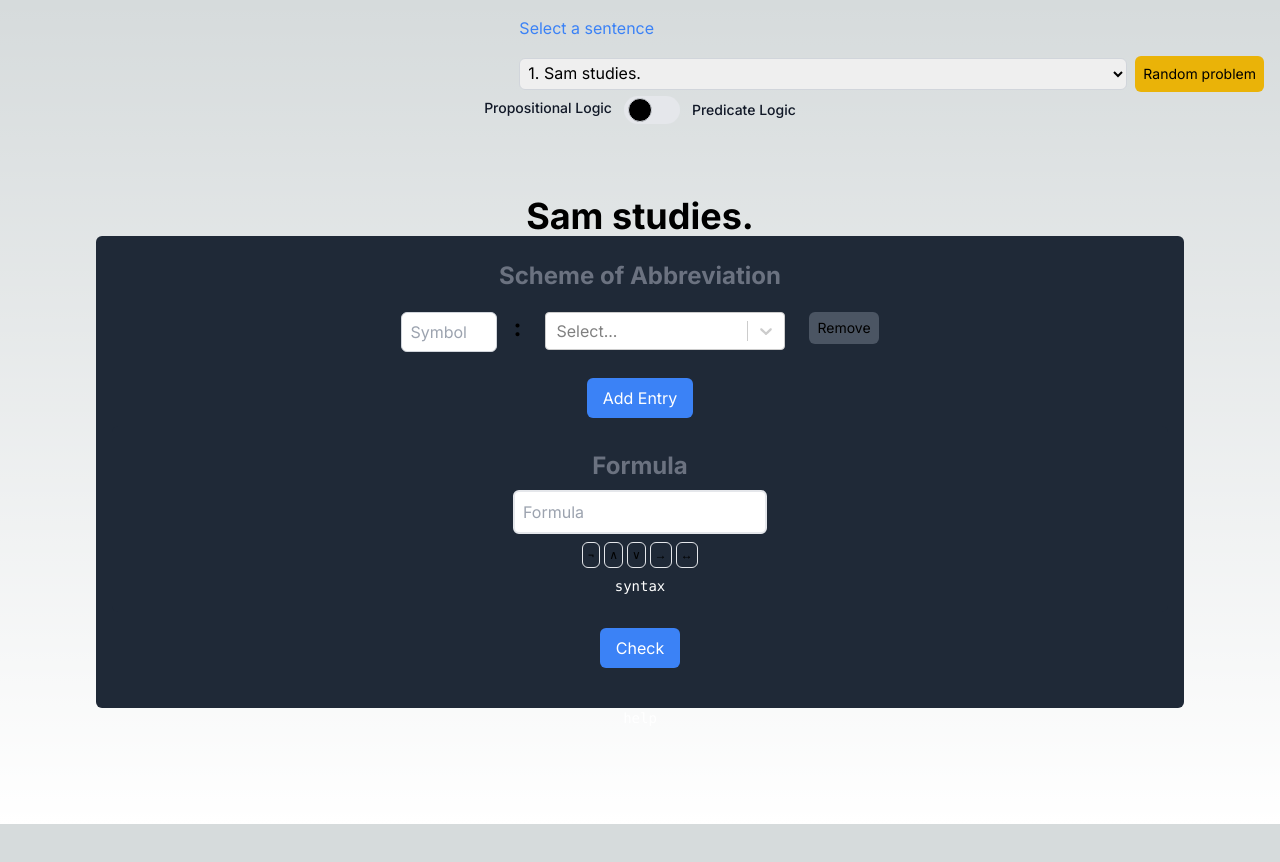
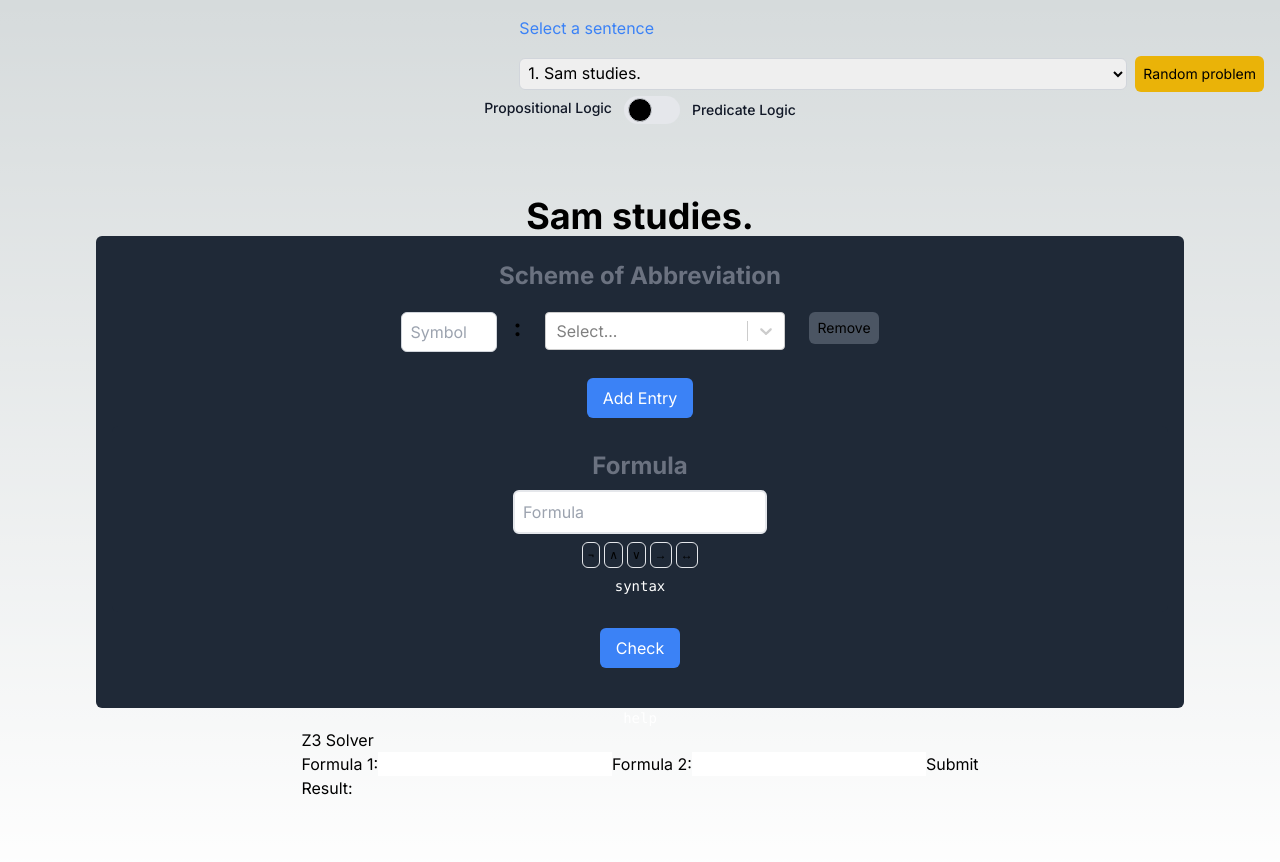
Before and after one commit to brianrabern/symbolify_it, a Next.js app: page / in a window 1280 px wide. Shown: the top 862 px of the page. Before the commit the page ends 824 px from the top, so only its background shows below. Built offline with nearby package versions, Linux system fonts and the light colour scheme.

Commit message:
testing z3

```diff
--- /dev/null
+++ b/app/Z3SolverForm.js
@@ -0,0 +1,56 @@
+// Z3SolverForm.js
+
+import React, { useState } from "react";
+
+const Z3SolverForm = () => {
+  const [formula1, setFormula1] = useState("");
+  const [formula2, setFormula2] = useState("");
+  const [result, setResult] = useState("");
+
+  const handleSubmit = async (e) => {
+    e.preventDefault();
+
+    try {
+      const response = await fetch("/api/z3solver", {
+        method: "POST",
+        headers: {
+          "Content-Type": "application/json",
+        },
+        body: JSON.stringify({ formula1, formula2 }),
+      });
+
+      const data = await response.json();
+      setResult(data.result);
+    } catch (error) {
+      console.error("Error:", error);
+      setResult("Error: Unable to process the request");
+    }
+  };
+
+  return (
+    <form onSubmit={handleSubmit}>
+      <label>
+        Formula 1:
+        <input
+          className="text-black"
+          type="text"
+          value={formula1}
+          onChange={(e) => setFormula1(e.target.value)}
+        />
+      </label>
+      <label>
+        Formula 2:
+        <input
+          className="text-black"
+          type="text"
+          value={formula2}
+          onChange={(e) => setFormula2(e.target.value)}
+        />
+      </label>
+      <button type="submit">Submit</button>
+      <div>Result: {result}</div>
+    </form>
+  );
+};
+
+export default Z3SolverForm;
--- a/app/page.tsx
+++ b/app/page.tsx
@@ -13,6 +13,7 @@ import grammarProp from "./propositional_logic.js";
 import { lexiconDataProp } from "./lexiconProp";
 import { GrCaretNext } from "react-icons/gr";
 import HelpWindow from "./HelpWindow";
+import Z3SolverForm from "./Z3SolverForm";
 
 type SOA = {
   [key: string]: string;
@@ -226,6 +227,25 @@ export default function Home() {
     setUserFormula(userFormula + connective);
     document.getElementById("userInput")?.focus();
   };
+
+  // const checkEquiv = async () => {
+  //   // Make a POST request to the Python Serverless Function
+  //   try {
+  //     const response = await fetch("/api/hello", {
+  //       method: "POST",
+  //       body: JSON.stringify({ userFormula, formula2 }),
+  //       headers: {
+  //         "Content-Type": "application/json",
+  //       },
+  //     });
+
+  //     const data = await response.json();
+  //     setResult(data.result);
+  //   } catch (error) {
+  //     console.error("Error:", error);
+  //     setResult("Error: Unable to process the request");
+  //   }
+  // };
 
   const handleCheck = () => {
     let results;
@@ -671,6 +691,11 @@ export default function Home() {
         help
       </button>
       {showHelp && <HelpWindow onClose={toggleHelpWindow} />}
+      {/* z3 test*/}
+      <div>
+        <h1>Z3 Solver</h1>
+        <Z3SolverForm />
+      </div>
     </main>
   );
 }
```
Also changed, not shown: 1 other file (tests, documents, lock files or other folders).
